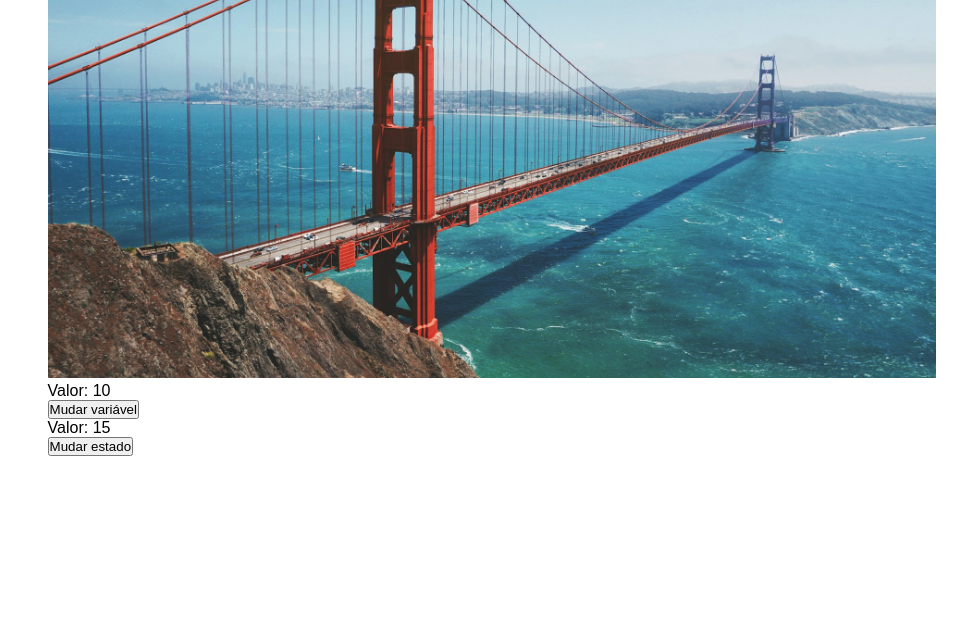
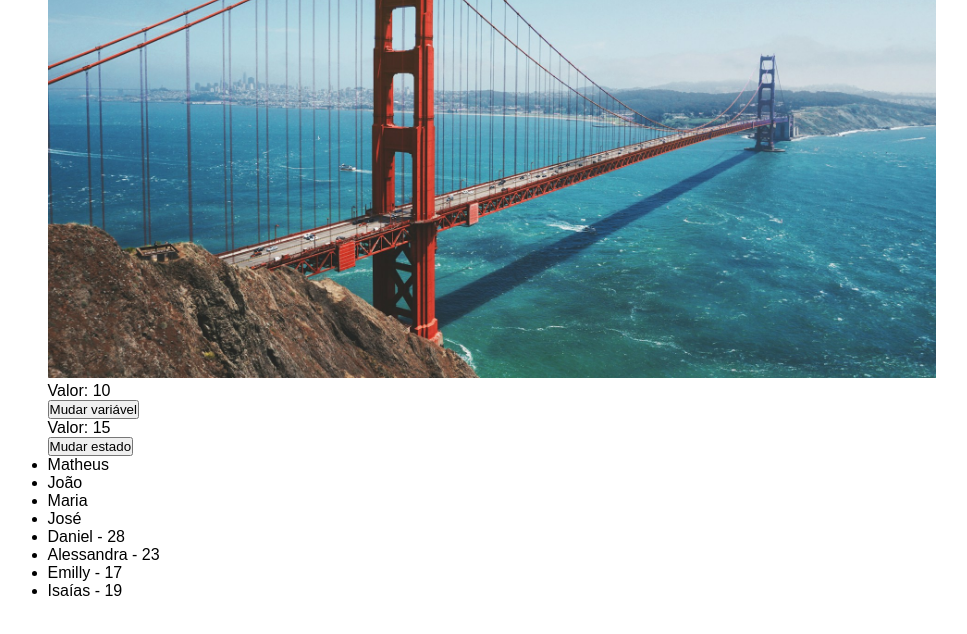
Before and after one commit to danniel-rodrigues/learn-react, a React (Vite) app in the folder avancando_em_react/: page / in a window 1280 px wide. Shown: the part 663-1297 px from the top of the page, without its empty margins (148-1115 px from the left). Built offline with nearby package versions, Linux system fonts and the light colour scheme.

Commit message:
Renderização de listas finalizado

```diff
--- a/avancando_em_react/src/App.jsx
+++ b/avancando_em_react/src/App.jsx
@@ -1,6 +1,7 @@
 import "./App.css";
 
 import GoldenGate from "./assets/golden-gate.jpg";
+import ListRender from "./components/ListRender";
 import ManageData from "./components/ManageData";
 
 function App() {
@@ -14,6 +15,7 @@ function App() {
       {/* Imagem em assets */}
       <img src={GoldenGate} alt="Golden Gate" />
       <ManageData />
+      <ListRender />
     </div>
   );
 }
--- /dev/null
+++ b/avancando_em_react/src/components/ListRender.jsx
@@ -0,0 +1,32 @@
+import { useState } from "react";
+
+const ListRender = () => {
+  const [list] = useState(["Matheus", "João", "Maria", "José"]);
+
+  const [users] = useState([
+    { id: 1, name: "Daniel", age: 28 },
+    { id: 1234, name: "Alessandra", age: 23 },
+    { id: 4861, name: "Emilly", age: 17 },
+    { id: 3011, name: "Isaías", age: 19 },
+  ]);
+
+  return (
+    <div>
+      <ul>
+        {list.map((item, index) => (
+          <li key={index}>{item}</li>
+        ))}
+      </ul>
+
+      <ul>
+        {users.map((user) => (
+          <li key={user.id}>
+            {user.name} - {user.age}
+          </li>
+        ))}
+      </ul>
+    </div>
+  );
+};
+
+export default ListRender;
```
